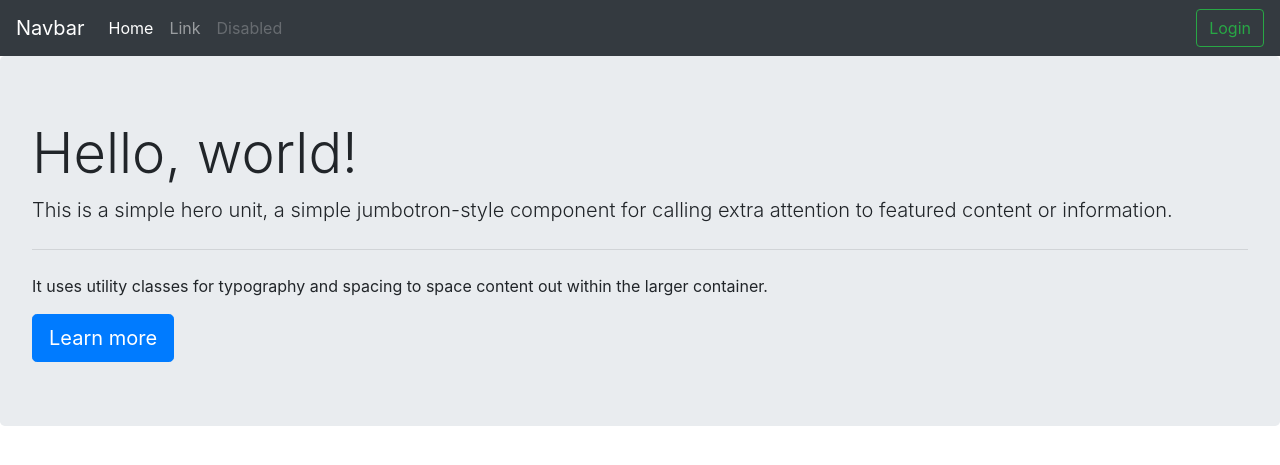
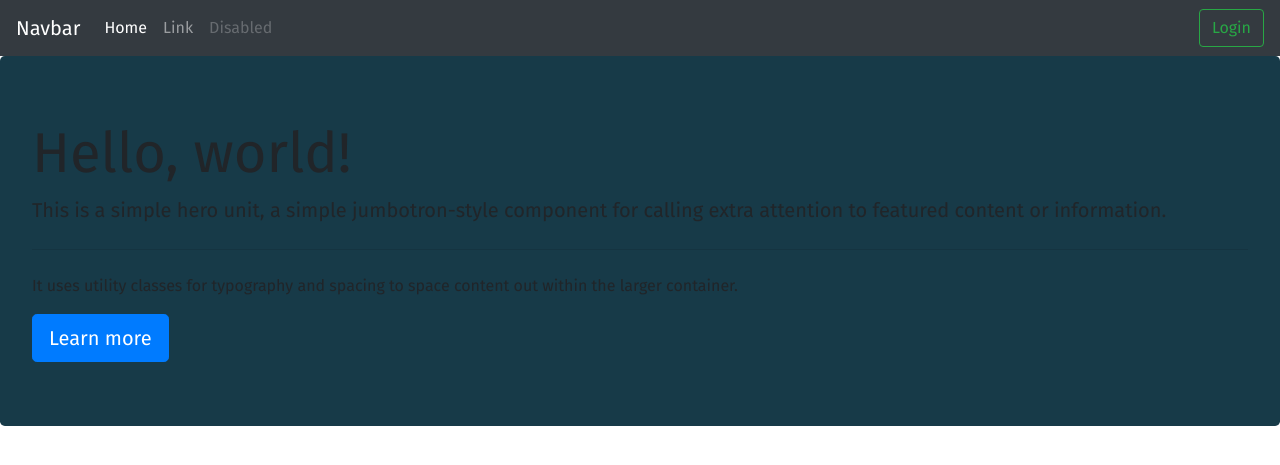
Before and after one commit to tdignan87/TraceSense, a Django app: page / in a window 1280 px wide. Shown: the top 465 px of the page. Run offline with Django 3.2, Linux system fonts and the light colour scheme; some libraries are stand-ins or nearby versions.

Commit message:
Added google font

```diff
--- a/static/css/style.css
+++ b/static/css/style.css
@@ -1 +1,14 @@
-@import url('https://fonts.googleapis.com/css2?family=Source+Sans+Pro&display=swap');
+@import url('https://fonts.googleapis.com/css2?family=Fira+Sans&display=swap');
+.main-navbar {
+    padding-top: 1rem;
+    padding-bottom: 1rem;
+    background-color: #173a48;
+}
+
+body {
+    font-family: 'Fira Sans', sans-serif;
+}
+
+.jumbotron {
+    background-color: #173a48;
+}
```
